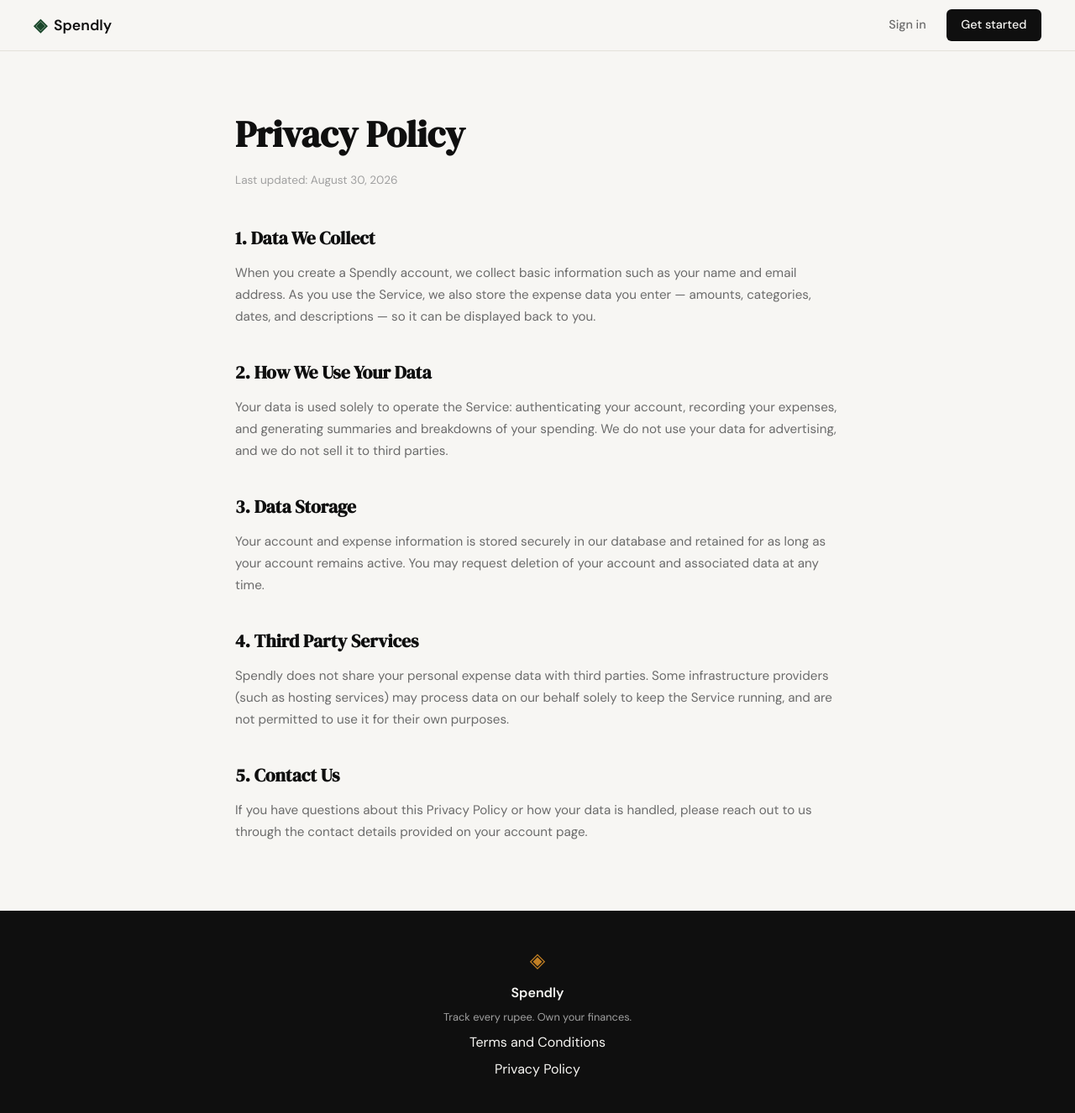
After one commit to DevanshNayyar/spendly, a Flask app: page /privacy in a window 1280 px wide. The commit adds this page. Shown: the whole page at 84% size. Run offline with Flask 3, Linux system fonts and the light colour scheme.

Commit message:
landing: add privacy policy page and route, style legal pages

```diff
--- a/app.py
+++ b/app.py
@@ -25,6 +25,11 @@ def login():
 @app.route("/terms")
 def terms():
     return render_template("terms.html")
+
+
+@app.route("/privacy")
+def privacy():
+    return render_template("privacy.html")
 
 
 # ------------------------------------------------------------------ #
--- a/static/css/style.css
+++ b/static/css/style.css
@@ -508,6 +508,49 @@ a { color: inherit; text-decoration: none; }
 }
 
 /* ------------------------------------------------------------------ */
+/* Legal pages (terms, privacy)                                        */
+/* ------------------------------------------------------------------ */
+
+.legal-section {
+    min-height: calc(100vh - 60px - 100px);
+    padding: 4rem 2rem 5rem;
+}
+
+.legal-container {
+    max-width: 720px;
+    margin: 0 auto;
+}
+
+.legal-container h1 {
+    font-family: var(--font-display);
+    font-size: clamp(2rem, 4vw, 2.75rem);
+    color: var(--ink);
+    margin-bottom: 0.5rem;
+}
+
+.legal-container > p:first-of-type {
+    font-size: 0.85rem;
+    color: var(--ink-faint);
+    margin-bottom: 2.5rem;
+}
+
+.legal-container h2 {
+    font-family: var(--font-display);
+    font-size: 1.35rem;
+    color: var(--ink);
+    margin-top: 2.25rem;
+    margin-bottom: 0.75rem;
+}
+
+.legal-container h2:first-of-type { margin-top: 0; }
+
+.legal-container p {
+    font-size: 0.95rem;
+    color: var(--ink-muted);
+    line-height: 1.7;
+}
+
+/* ------------------------------------------------------------------ */
 /* Responsive                                                          */
 /* ------------------------------------------------------------------ */
 
--- a/templates/base.html
+++ b/templates/base.html
@@ -35,7 +35,7 @@
             <span class="footer-name">Spendly</span>
             <p class="footer-copy">Track every rupee. Own your finances.</p>
             <a href="{{ url_for('terms') }}">Terms and Conditions</a>
-            <a href="#">Privacy Policy</a>
+            <a href="{{ url_for('privacy') }}">Privacy Policy</a>
         </div>
     </footer>
 
--- /dev/null
+++ b/templates/privacy.html
@@ -0,0 +1,50 @@
+{% extends "base.html" %}
+
+{% block title %}Privacy Policy — Spendly{% endblock %}
+
+{% block content %}
+
+<section class="legal-section">
+    <div class="legal-container">
+        <h1>Privacy Policy</h1>
+        <p>Last updated: August 30, 2026</p>
+
+        <h2>1. Data We Collect</h2>
+        <p>
+            When you create a Spendly account, we collect basic information such as your name
+            and email address. As you use the Service, we also store the expense data you
+            enter — amounts, categories, dates, and descriptions — so it can be displayed back
+            to you.
+        </p>
+
+        <h2>2. How We Use Your Data</h2>
+        <p>
+            Your data is used solely to operate the Service: authenticating your account,
+            recording your expenses, and generating summaries and breakdowns of your spending.
+            We do not use your data for advertising, and we do not sell it to third parties.
+        </p>
+
+        <h2>3. Data Storage</h2>
+        <p>
+            Your account and expense information is stored securely in our database and
+            retained for as long as your account remains active. You may request deletion of
+            your account and associated data at any time.
+        </p>
+
+        <h2>4. Third Party Services</h2>
+        <p>
+            Spendly does not share your personal expense data with third parties. Some
+            infrastructure providers (such as hosting services) may process data on our behalf
+            solely to keep the Service running, and are not permitted to use it for their own
+            purposes.
+        </p>
+
+        <h2>5. Contact Us</h2>
+        <p>
+            If you have questions about this Privacy Policy or how your data is handled, please
+            reach out to us through the contact details provided on your account page.
+        </p>
+    </div>
+</section>
+
+{% endblock %}
```
